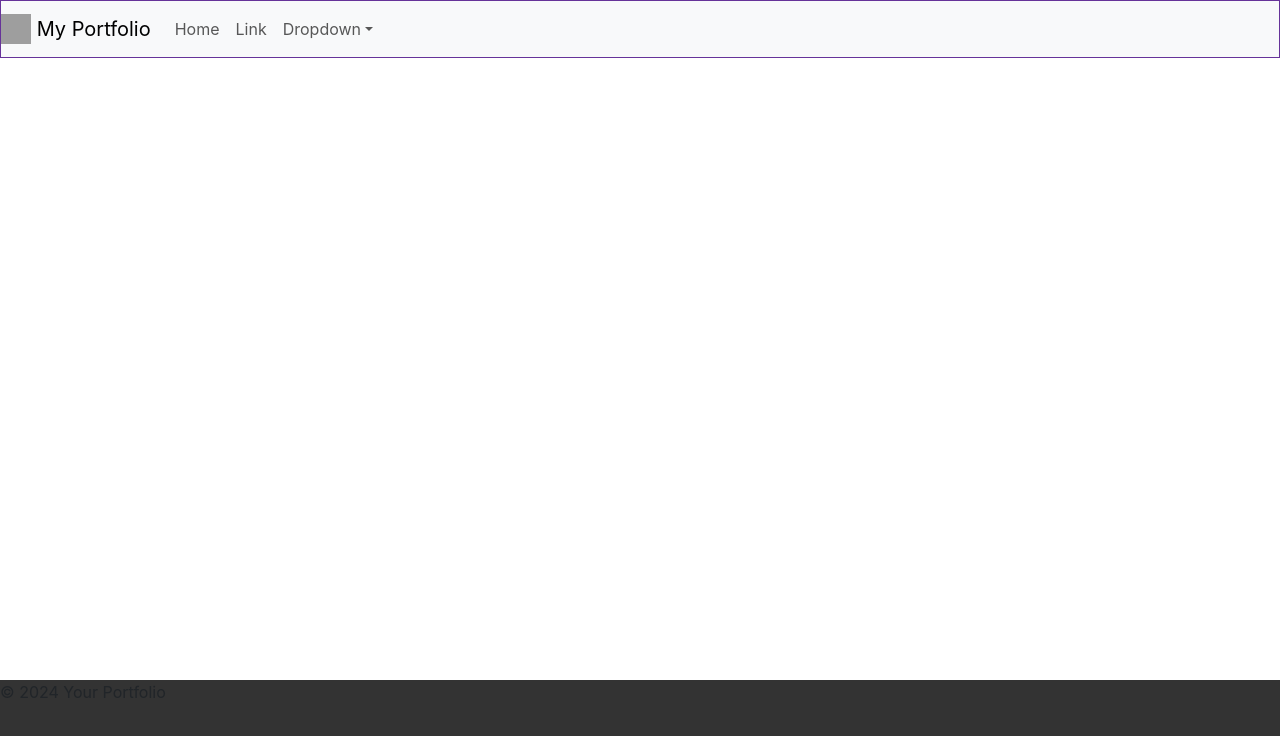
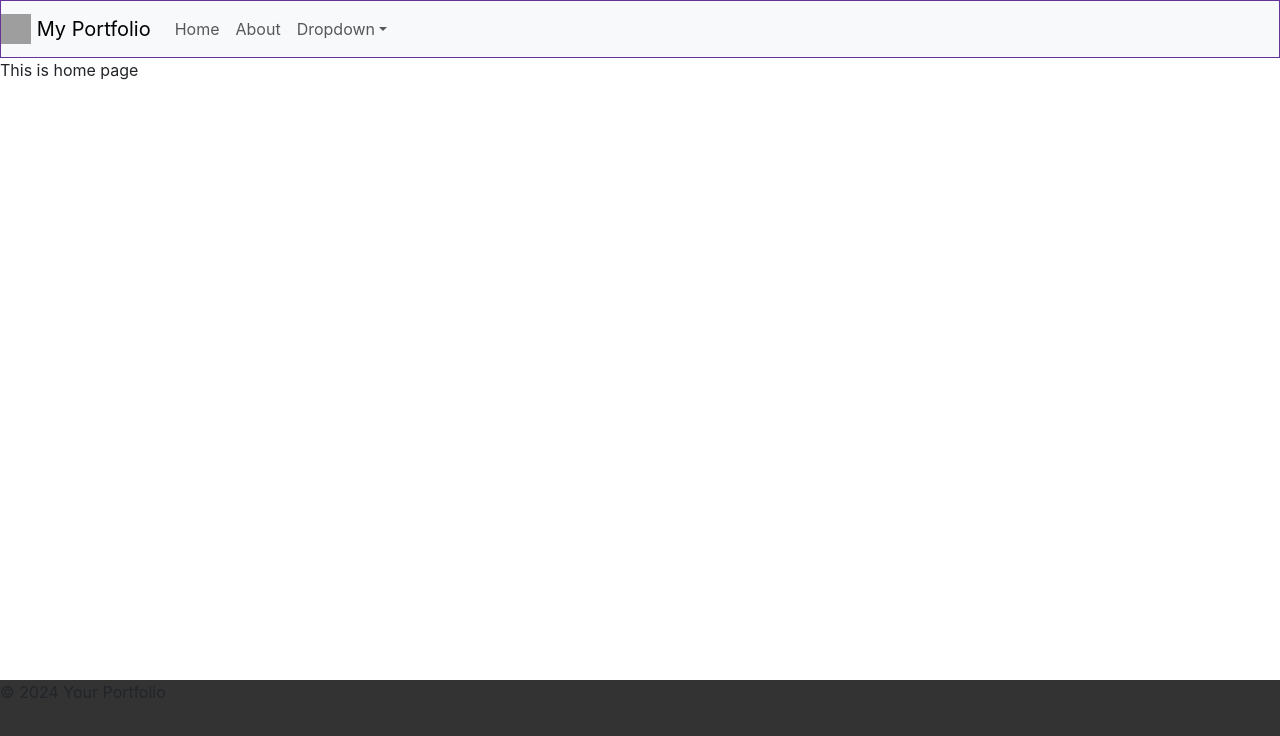
Before and after one commit to HussainShafayet/myportfolio, a React (Create React App) app: page / in a window 1280 px wide. Shown: the top 736 px of the page. Built offline with nearby package versions, Linux system fonts and the light colour scheme; grey boxes are pictures that could not be loaded.

Commit message:
basic route added

```diff
--- a/package.json
+++ b/package.json
@@ -10,6 +10,7 @@
     "react": "^18.2.0",
     "react-bootstrap": "^2.9.2",
     "react-dom": "^18.2.0",
+    "react-router-dom": "^6.21.1",
     "react-scripts": "^5.0.1",
     "web-vitals": "^2.1.4"
   },
--- a/src/components/header/Navbar.js
+++ b/src/components/header/Navbar.js
@@ -2,6 +2,7 @@ import React from 'react';
 import Nav from 'react-bootstrap/Nav';
 import Navbar from 'react-bootstrap/Navbar';
 import NavDropdown from 'react-bootstrap/NavDropdown';
+import { Link } from 'react-router-dom';
 
 export default function NavBar() {
   return (
@@ -20,8 +21,8 @@ export default function NavBar() {
             <Navbar.Toggle aria-controls="basic-navbar-nav" />
             <Navbar.Collapse id="basic-navbar-nav">
             <Nav className="me-auto">
-                <Nav.Link href="#home">Home</Nav.Link>
-                <Nav.Link href="#link">Link</Nav.Link>
+                <Nav.Link href="/">Home</Nav.Link>
+                <Nav.Link href="/about">About</Nav.Link>
                 <NavDropdown title="Dropdown" id="basic-nav-dropdown">
                 <NavDropdown.Item href="#action/3.1">Action</NavDropdown.Item>
                 <NavDropdown.Item href="#action/3.2">
--- /dev/null
+++ b/src/components/maincontent/About.js
@@ -0,0 +1,9 @@
+import React from 'react';
+
+function About(props) {
+    return (
+        <div>This is about</div>
+    );
+}
+
+export default About;
--- /dev/null
+++ b/src/components/maincontent/Home.js
@@ -0,0 +1,9 @@
+import React from 'react';
+
+function Home(props) {
+    return (
+        <div>This is home page</div>
+    );
+}
+
+export default Home;
--- a/src/components/maincontent/MainContent.js
+++ b/src/components/maincontent/MainContent.js
@@ -1,9 +1,19 @@
 // MainContent.js
 import React from 'react';
+import { BrowserRouter as Router, Route, Routes } from 'react-router-dom';
+import About from "./About";
+import Home from "./Home";
 
 const MainContent = () => {
   return (
     <main>
+        <Router>
+            <Routes>
+                <Route path="/" element={<Home />} />
+                <Route path="/about" element={<About />} />
+                {/* Add more routes for other sections */}
+            </Routes>
+        </Router>
       {/* Add more sections as needed */}
     </main>
   );
```
Also changed, not shown: 1 other file (tests, documents, lock files or other folders).
